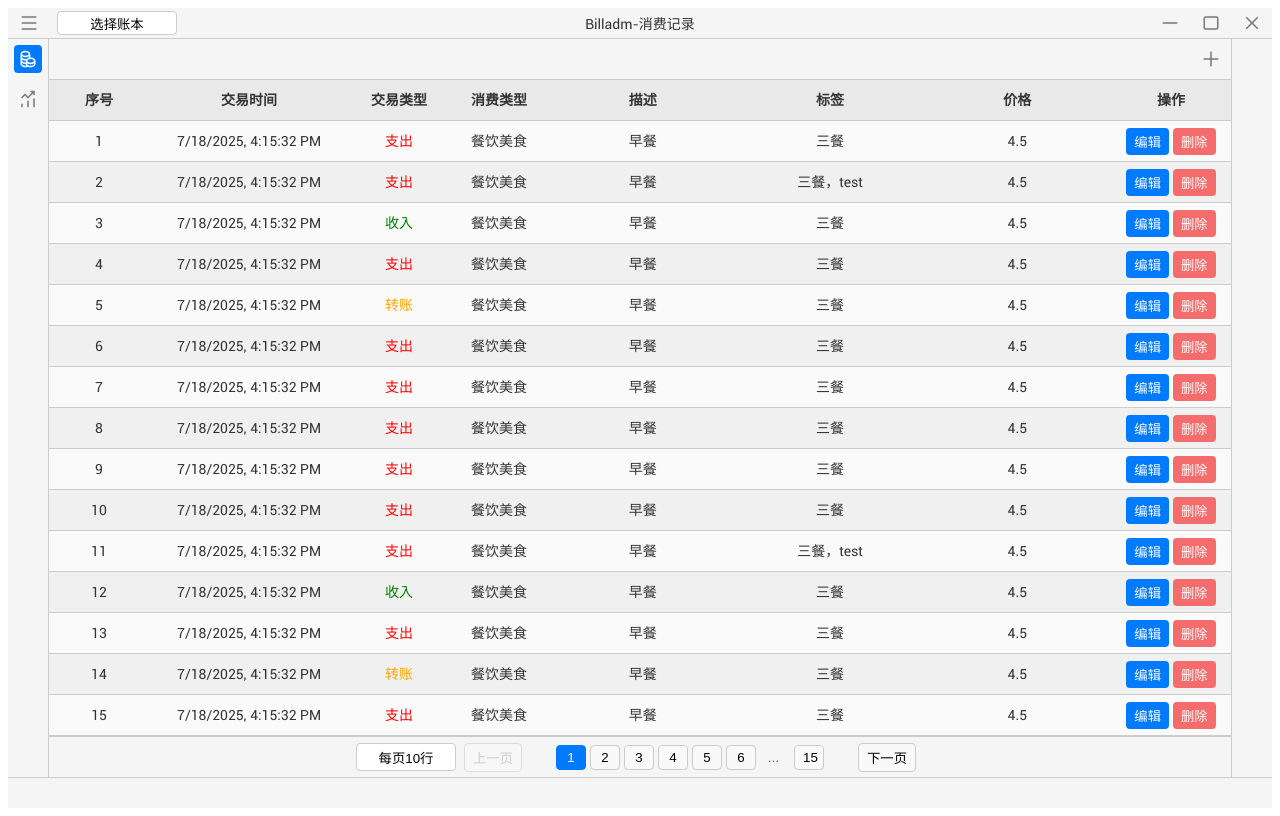
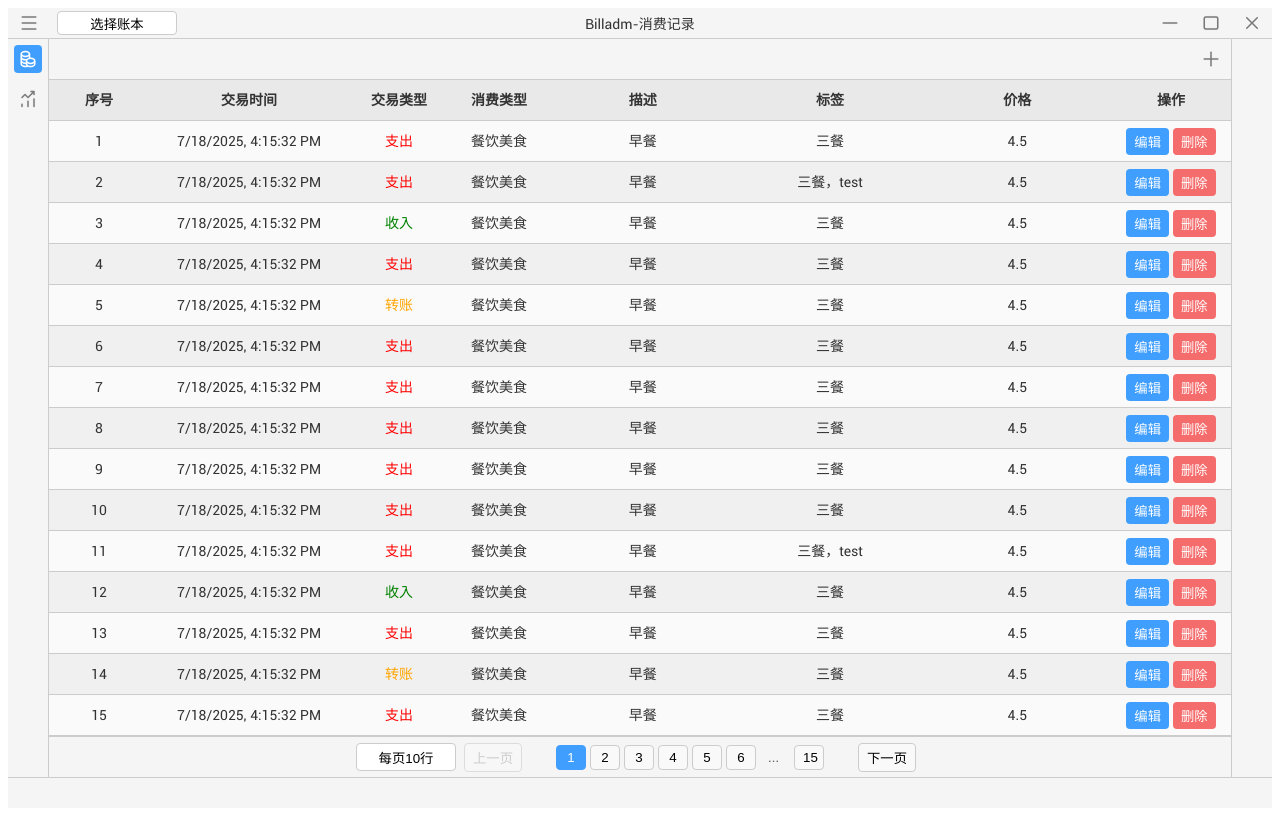
Before and after one commit to DaoiestFire/Billadm-GO, a Vue app in the folder app/: page / in a window 1280 px wide. Built offline with nearby package versions, Linux system fonts and the light colour scheme; a web font is replaced by a local one.

Commit message:
使用elp的色系

```diff
--- a/app/src/style.css
+++ b/app/src/style.css
@@ -7,9 +7,9 @@
     /* 按钮的颜色 */
     --billadm-color-icon-color: #7b7b7b;
     --billadm-color-icon-hover-bg-color: #dddddd;
-    --billadm-color-icon-active-color: #007bff;
+    --billadm-color-icon-active-color: #409eff;
     --billadm-color-icon-active-fg-color: #ffffff;
-    --billadm-color-icon-edit-bg-color: #007bff;
+    --billadm-color-icon-edit-bg-color: #409eff;
     --billadm-color-icon-delete-bg-color: #f56c6c;
 
     /* 表格的颜色 */
@@ -18,7 +18,7 @@
     --billadm-color-table-even-row-bg-color: #f0f0f0;
 
     /* 常用颜色 */
-    --billadm-color-positive-color: #007bff;
+    --billadm-color-positive-color: #409eff;
     --billadm-color-negative-color: #f56c6c;
 }
 
--- a/app/src/views/TransactionRecordView.vue
+++ b/app/src/views/TransactionRecordView.vue
@@ -23,7 +23,7 @@
       <Pagination :pages="15" />
     </div>
   </div>
-  <TransactionRecordView v-model="recordData" v-model:visible="showDialog" title="新增消费记录" :onConfirm="handleConfirm" />
+  <TransactionRecordOperation v-model="recordData" v-model:visible="showDialog" title="新增消费记录" :onConfirm="handleConfirm" />
 </template>
 
 <script setup>
@@ -34,7 +34,7 @@ import TransactionRecordTable from '@/components/TransactionRecordTable.vue'
 import Pagination from '@/components/Pagination.vue'
 import CustomSelect from '@/components/CustomSelect.vue'
 import CommonIcon from '@/components/CommonIcon.vue'
-import TransactionRecordView from '@/components/TransactionRecordView.vue'
+import TransactionRecordOperation from '@/components/TransactionRecordOperation.vue'
 
 // css variables
 const { minorBgColor, hoverBgColor, iconColor } = useCssVariables()
```
Also changed, not shown: app/src/components/TransactionRecordOperation.vue (renamed from app/src/components/TransactionRecordView.vue).
